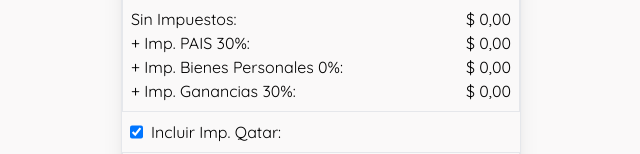
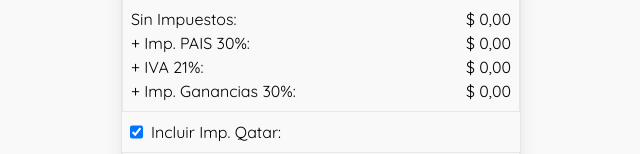
Before and after one commit to JulianP14/melarebusco, a Next.js app: page /impuestina in a window 1280 px wide. Shown: the part 471-625 px from the top of the page, without its empty margins (319-959 px from the left). Built offline with nearby package versions, Linux system fonts and the light colour scheme; no server answers.

Commit message:
Arreglo de texto de IVA

```diff
--- a/Components/Impuestina/Impuestos.jsx
+++ b/Components/Impuestina/Impuestos.jsx
@@ -53,7 +53,7 @@
               <p>{formatMoney.format(impuestoPaisUsd)}</p>
             </div>
             <div className="flex justify-between w-full">
-              <p>+ Imp. Bienes Personales 0%:</p>
+              <p>+ IVA 21%:</p>
               <p>{formatMoney.format(ivaUsd)}</p>
             </div>
             <div className="flex justify-between w-full">
@@ -98,7 +98,7 @@
               <p>{formatMoney.format(impuestoPais)}</p>
             </div>
             <div className="flex justify-between w-full">
-              <p>+ Imp. Bienes Personales 0%:</p>
+                <p>+ IVA 21%:</p>
               <p>{formatMoney.format(iva)}</p>
             </div>
             <div className="flex justify-between w-full">
```
